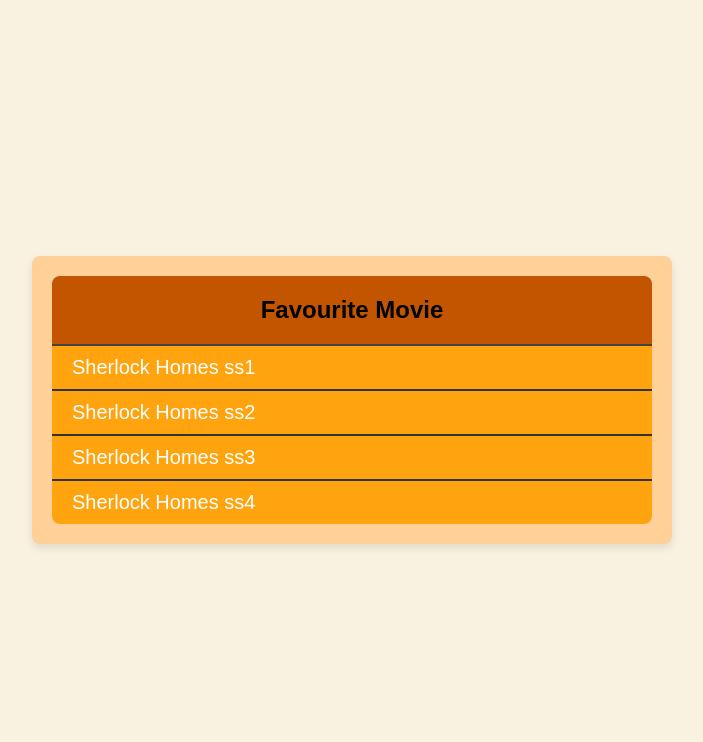
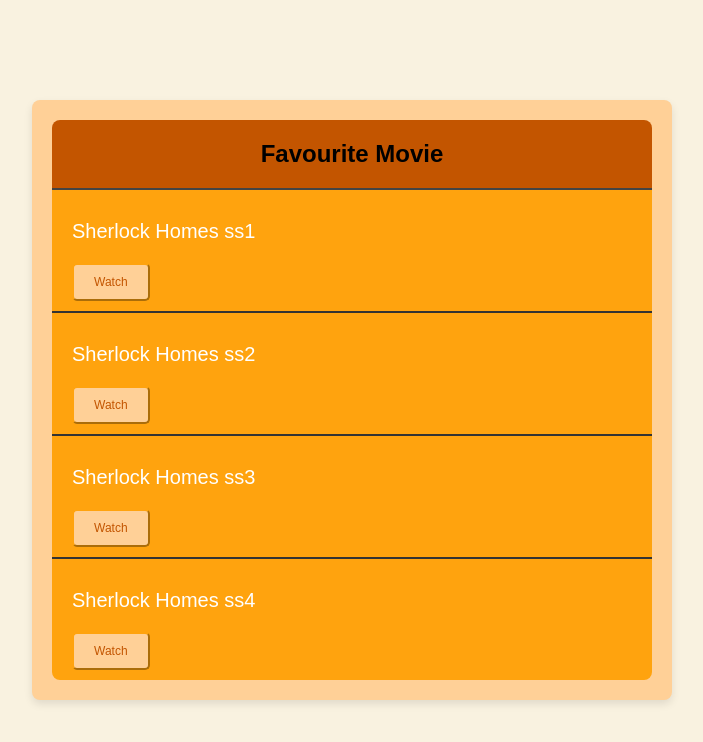
Before and after one commit to ameliapham/DOM-learning-project, a website: page index.html in a window 1280 px wide. Shown: the whole page, without its empty margins (288-991 px from the left). Drawn offline with Linux system fonts and the light colour scheme.

Commit message:
Add buttons

```diff
--- a/index.html
+++ b/index.html
@@ -10,10 +10,22 @@
     <div class = "container">
 		<h1 id = "main-heading">Favourite Movie</h1>
 		<ul>
-			<li class="list-items">Sherlock Homes ss1</li>
-			<li class="list-items">Sherlock Homes ss2</li>
-			<li class="list-items">Sherlock Homes ss3</li>
-			<li class="list-items">Sherlock Homes ss4</li>
+			<div class="list-items">
+                <p class="nameMovie">Sherlock Homes ss1</p>
+                <button class='button'>Watch</button>
+            </div>
+            <div class="list-items">
+                <p class="nameMovie">Sherlock Homes ss2</p>
+                <button class='button'>Watch</button>
+            </div>
+            <div class="list-items">
+                <p class="nameMovie">Sherlock Homes ss3</p>
+                <button class='button'>Watch</button>
+            </div>
+            <div class="list-items">
+                <p class="nameMovie">Sherlock Homes ss4</p>
+                <button class='button'>Watch</button>
+            </div>
 		</ul>
 	</div>
     <script src="script.js"></script>
--- a/style.css
+++ b/style.css
@@ -47,3 +47,12 @@ ul {
 li {
     font-size: 18px;
 }
+
+.button {
+    background-color: #ffd097;
+    padding : 10px 20px 10px 20px ;
+    border-radius : 5px;
+    border-color: #ffa30e;
+    color:#c35500;
+    font-size: 12px;
+}
```
